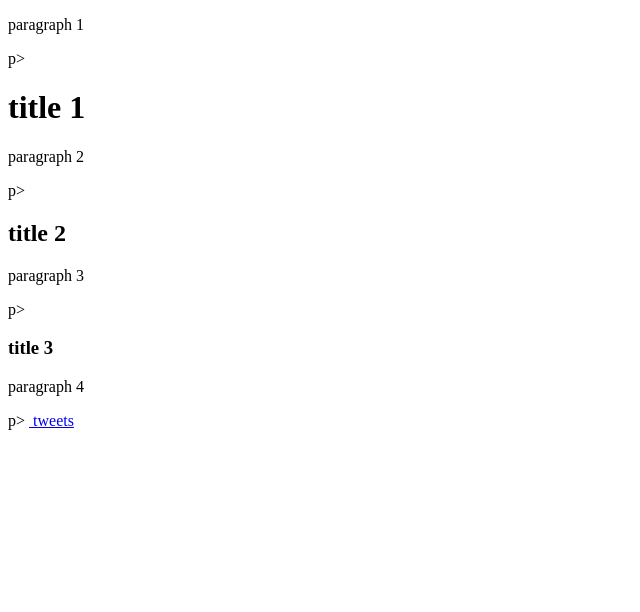
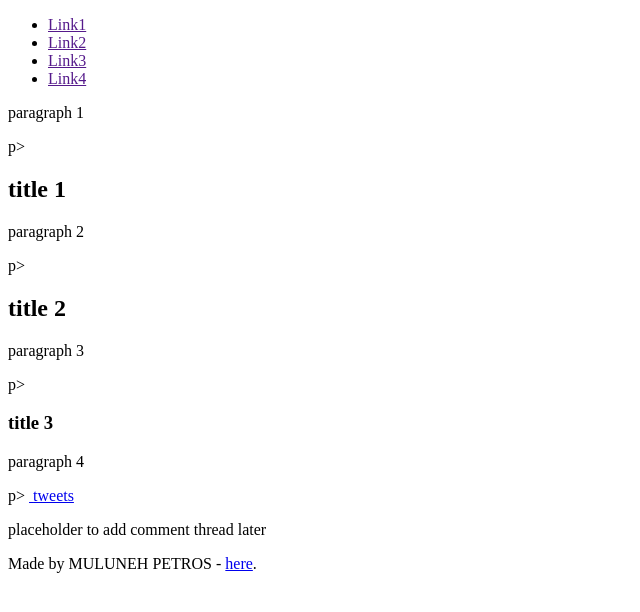
Before and after one commit to Muluneh92Petros/My_First_Portfolio, a plain HTML site: page html_basic/index.html in a window 1280 px wide. Shown: the whole page, without its empty margins (0-640 px from the left). Drawn offline with Linux system fonts and the light colour scheme.

Commit message:
Update index.html

```diff
--- a/html_basic/index.html
+++ b/html_basic/index.html
@@ -6,6 +6,17 @@
     <title>Document</title>
 </head>
 <body>
+    <header>
+        <ul>
+            <li><a href="">Link1</a></li>
+            <li><a href="">Link2</a></li>
+            <li><a href="">Link3</a></li>
+            <li><a href="">Link4</a></li>
+        </ul>
+    </header>
+    <main>
+        <article>
+
     <p>paragraph 1</p>p>
     <h1>title 1</h1>
     <p>paragraph 2</p>p>
@@ -19,5 +30,16 @@
     <a href="tweets.html">
         tweets
     </a>
+        </article>
+        <aside>
+            <p>placeholder to add comment thread later</p>
+        </aside>
+    </main>
+
+        <footer>
+            <P>
+Made by MULUNEH PETROS - <a href="https://x.com/mulunehpetros9" target="_blank">here</a>.
+    </P>
+</footer>
      </body>
 </html>
```
